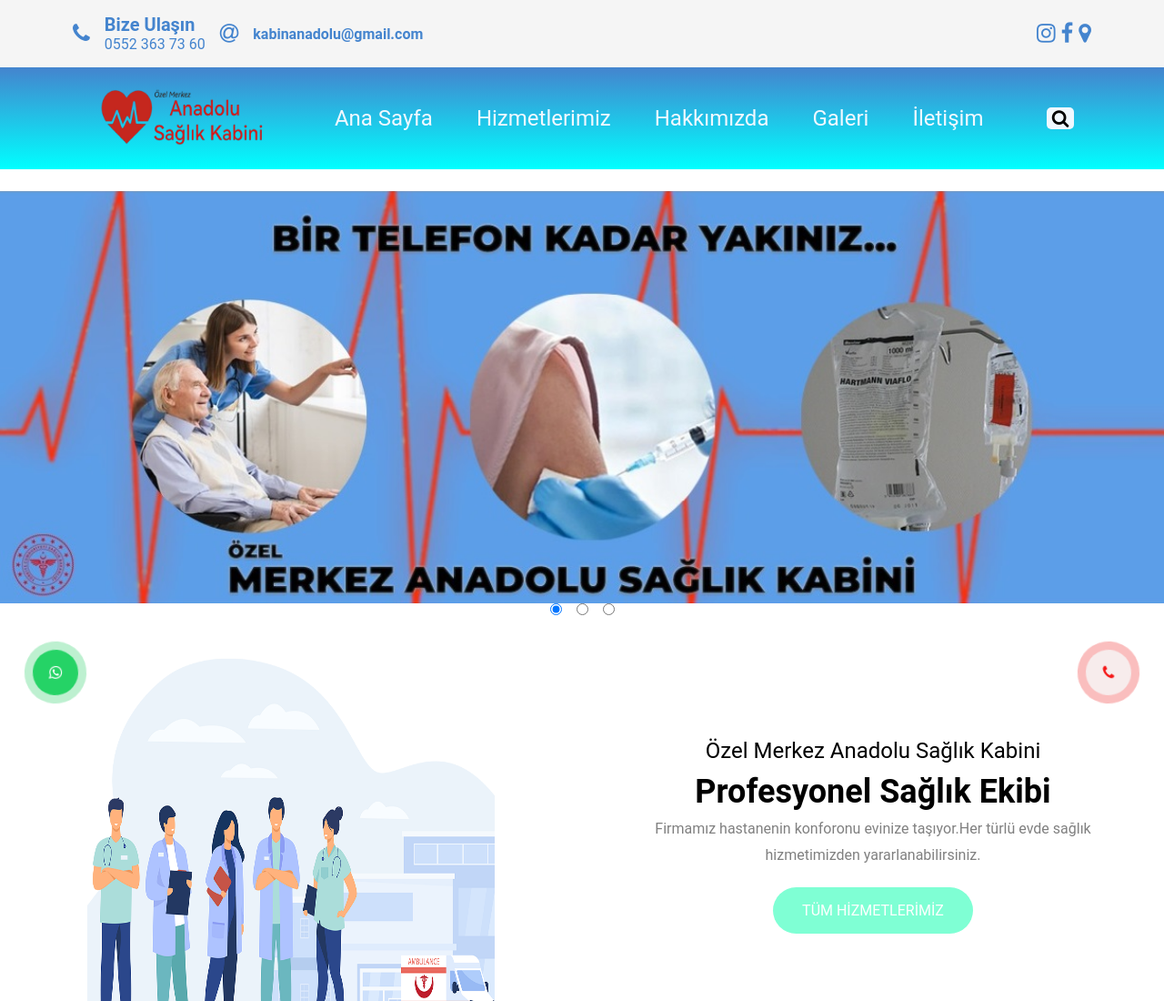
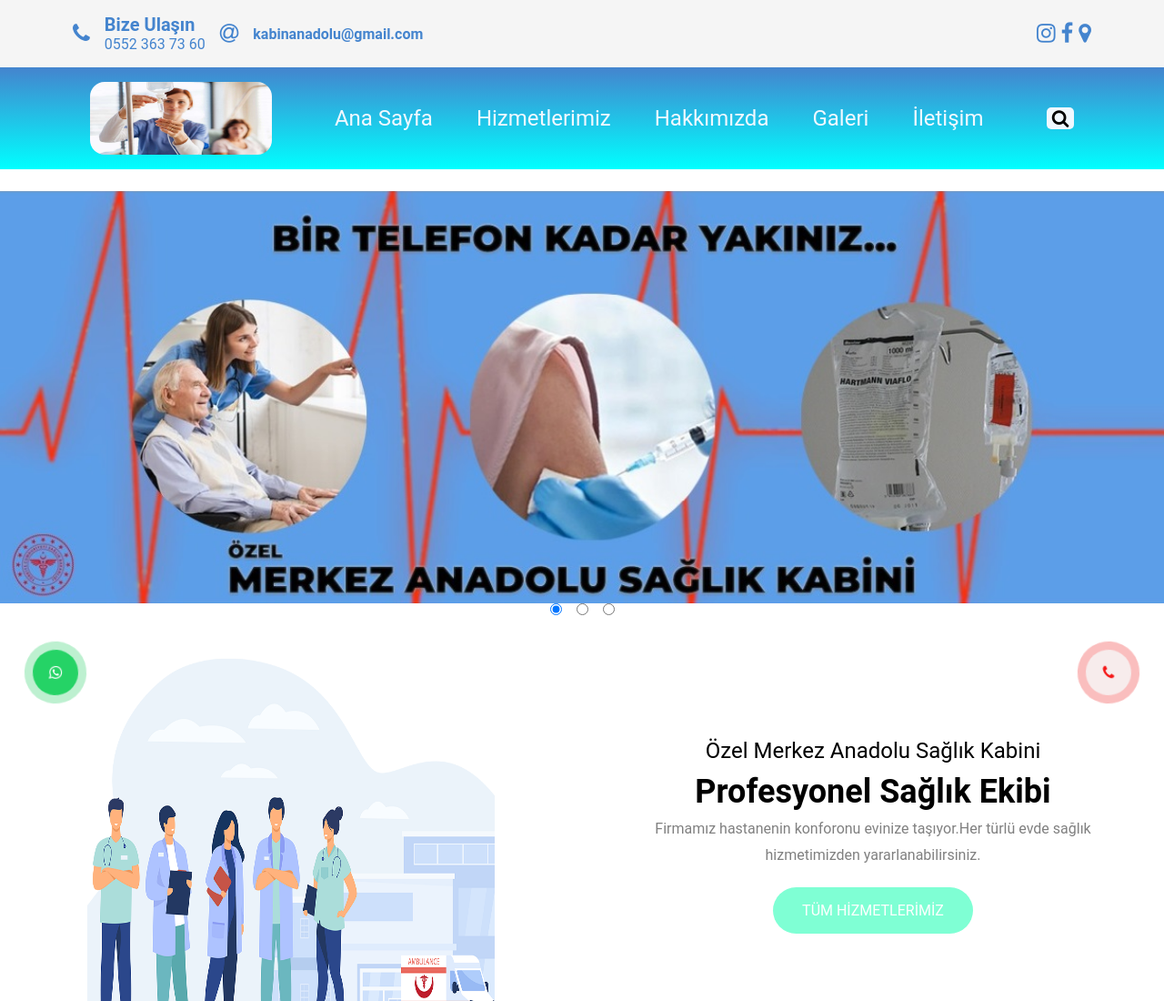
Before and after one commit to firdiler/saglik, a plain HTML site: page index.html in a window 1280 px wide. Shown: the top 1100 px of the page at 91% size. Drawn offline with Linux system fonts and the light colour scheme; a web font is replaced by a local one.

Commit message:
Update index.html

```diff
--- a/index.html
+++ b/index.html
@@ -60,7 +60,7 @@
         </section>
         <section class="header__navbar">
             <div class="header__navbar--icon">
-              <img src="./image/logo.png" alt="" width="50px" height="100px">
+              <img src="./image/galeri3.jpg" alt="" width="50px" height="100px">
             </div>
             <div class="header__navbar--list">
                 <ul class="header__navbar--ul">
```
